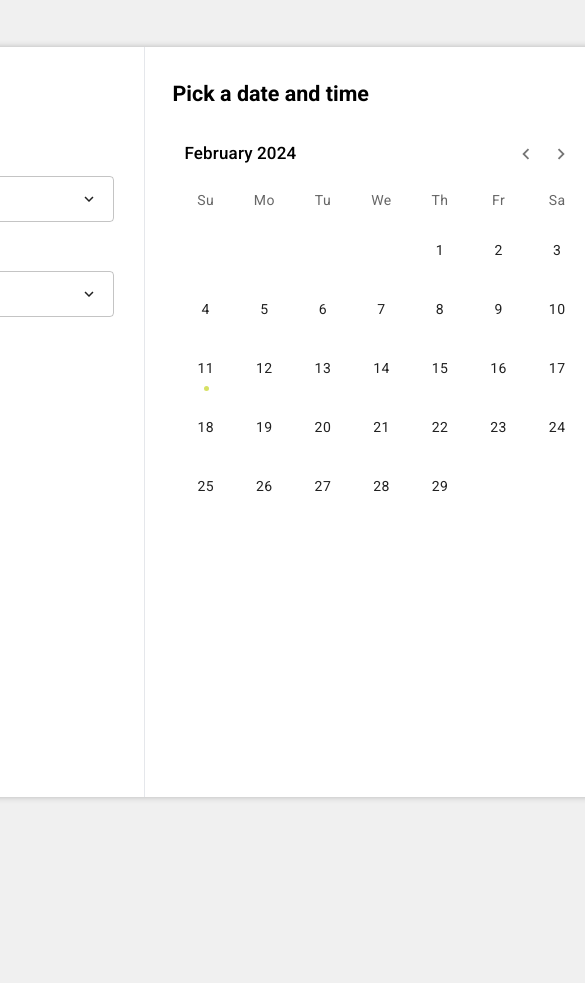
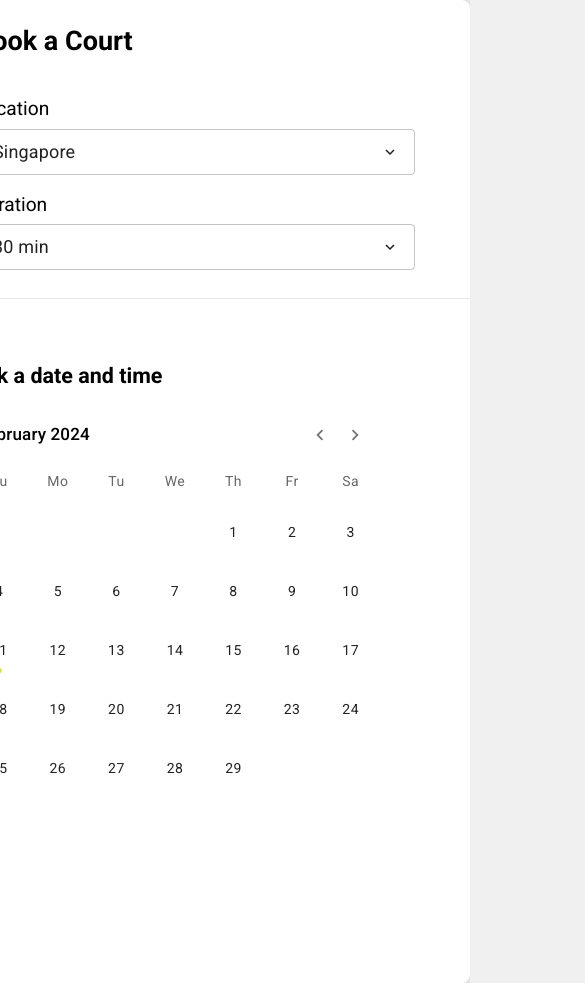
Before and after one commit to hmassareli/minthouse-booking, a Next.js app: page / in a window 390 px wide. Shown: the top 983 px of the page, 585 px wide, since content can reach past the window. Before the commit the page ends 844 px from the top, so only its background shows below. Built offline with nearby package versions, Linux system fonts and the light colour scheme.

Commit message:
feat: tablet view

```diff
--- a/src/app/globals.css
+++ b/src/app/globals.css
@@ -102,3 +102,19 @@ body {
     text-wrap: balance;
   }
 }
+
+@media screen and (max-width: 1160px) {
+  .card {
+    flex-direction: column;
+    align-items: center;
+  }
+  .left-container {
+    width: 100%;
+    max-width: 500px;
+  }
+  .right-container {
+    border-left: 0px;
+    border-top: 1px solid #e5e7eb;
+    padding: 50px;
+  }
+}
--- a/src/app/page.tsx
+++ b/src/app/page.tsx
@@ -20,7 +20,7 @@ export default function Home() {
   return (
     <main className="flex min-h-screen flex-col items-center justify-center">
       <div className="card bg-white rounded-lg w-auto min-h-[750px] max-w-[1680px] flex">
-        <div className="p-7 px-[30px] min-w-[400px] ">
+        <div className="left-container p-7 px-[30px] min-w-[400px] ">
           <h1 className="text-[27px] mt-0 font-extrabold mb-10 leading-none ">
             Book a Court
           </h1>
```
